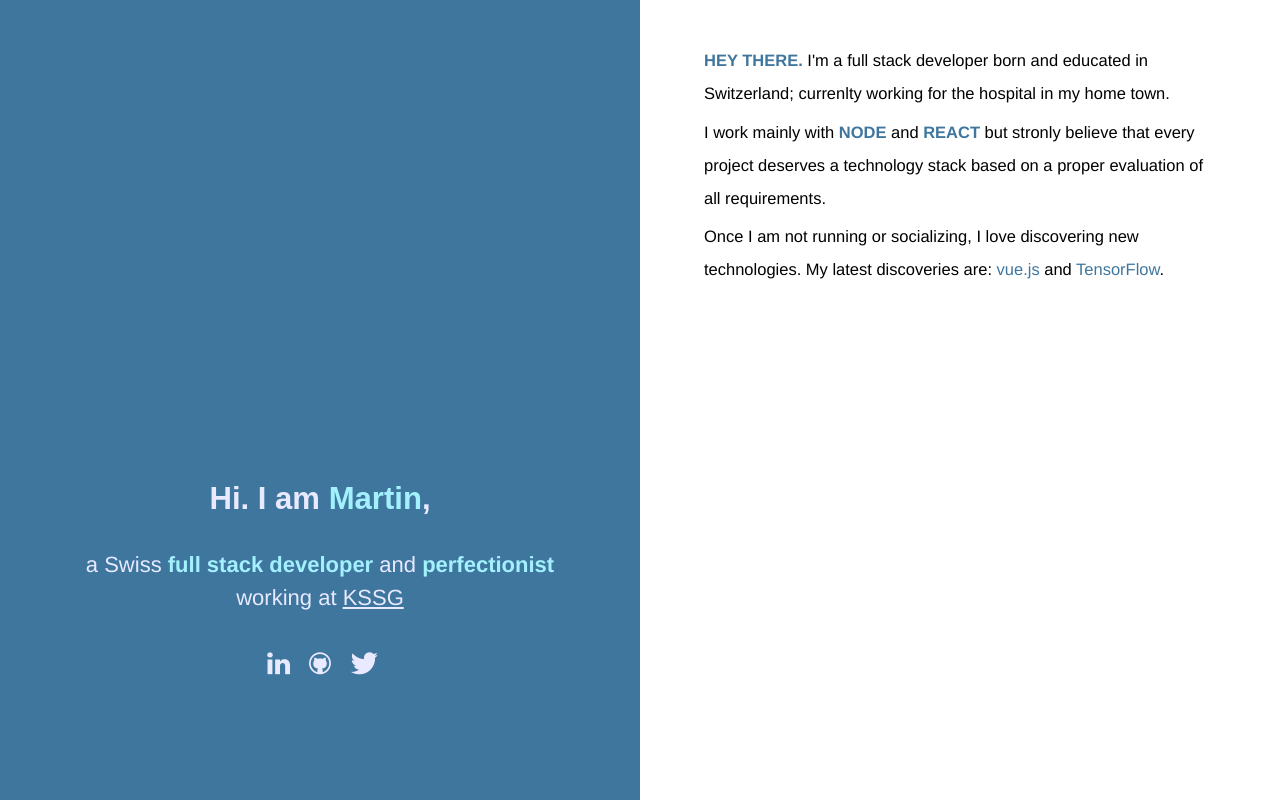
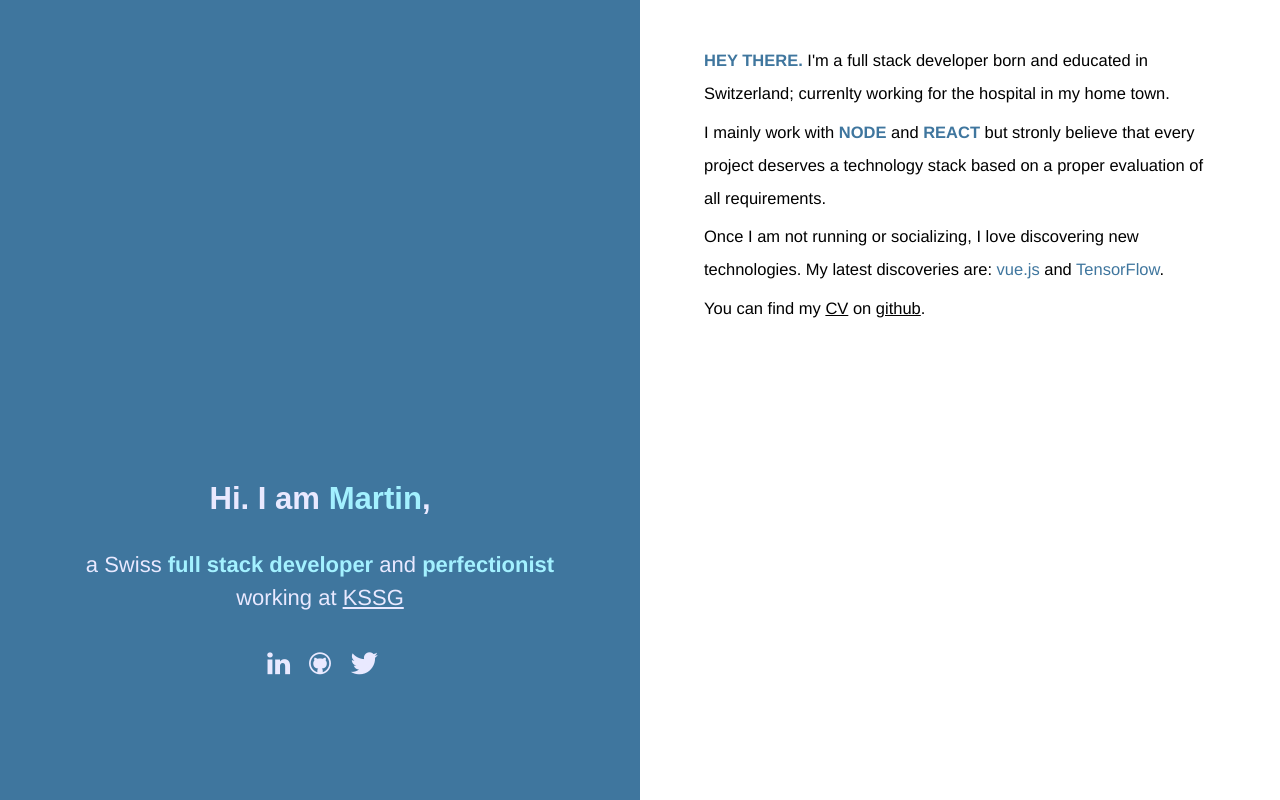
Before and after one commit to eigenmannmartin/eigenmannmartin.ch, a Nuxt app: page / in a window 1280 px wide. Built offline with nearby package versions, Linux system fonts and the light colour scheme.

Commit message:
feat(content): adding my cv to static files and linking to the github repo as well

```diff
--- a/components/Right.vue
+++ b/components/Right.vue
@@ -6,7 +6,7 @@
         I'm a full stack developer born and educated in Switzerland; currenlty working for the hospital in my home town.
       </p>
       <p>
-        I work mainly with
+        I mainly work with
         <span class="accent">node</span> and <span class="accent">react</span>
         but stronly believe that every project deserves a technology stack based on a proper evaluation of all requirements.
       </p>
@@ -14,6 +14,9 @@
         Once I am not running or socializing, I love discovering new technologies.
         My latest discoveries are:
         <span class="light-accent">vue.js</span> and <span class="light-accent">TensorFlow</span>.
+      </p>
+      <p>
+        You can find my <a href="/cv.pdf">CV</a> on <a href="https://github.com/eigenmannmartin/CV">github</a>.
       </p>
     </section>
   </div>
@@ -25,12 +28,17 @@
   margin: 2rem 5vw;
   max-width: 28rem;
 
+  /* Font size scaling */
   font-size: 0.75rem;
 }
 
 .accent {
   font-weight: 700;
   text-transform: uppercase;
+}
+
+.root a {
+  color: inherit;
 }
 
 .light-accent,
--- a/pages/index.vue
+++ b/pages/index.vue
@@ -10,8 +10,8 @@
 </template>
 
 <script>
-import Left from '~components/Left';
-import Right from '~components/Right';
+import Left from '~components/Left'
+import Right from '~components/Right'
 
 export default {
   components: {
```
Also changed, not shown: 1 other file (tests, documents, lock files or other folders).
